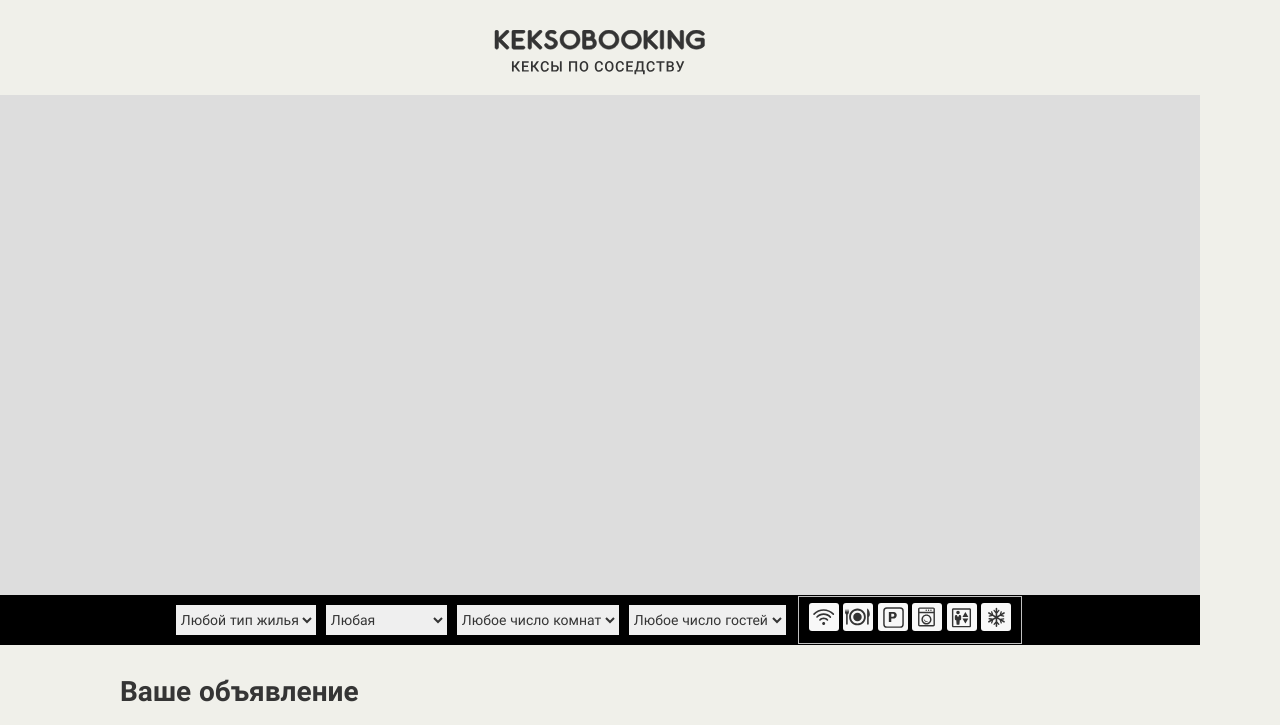
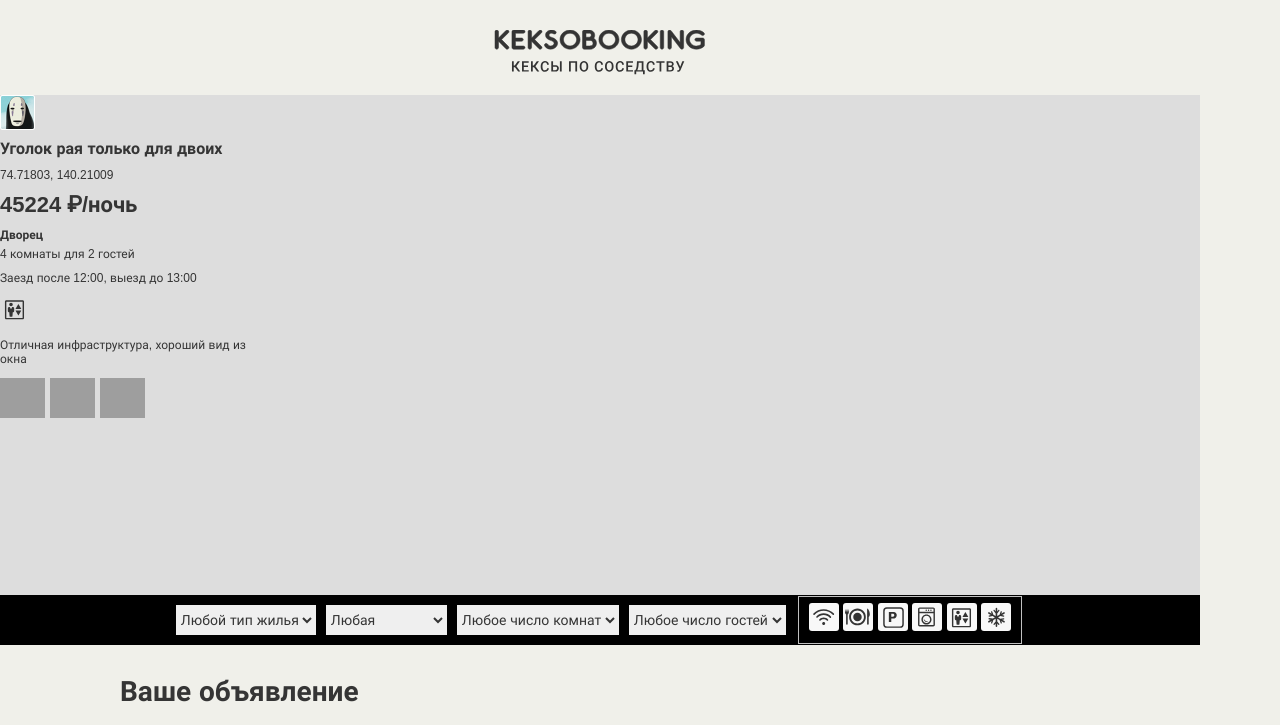
Before and after one commit to VolkovGennadiy/1567669-keksobooking-22, a website with bundled scripts: page index.html in a window 1280 px wide. Shown: the top 725 px of the page. Built offline with nearby package versions, Linux system fonts and the light colour scheme; grey boxes are pictures that could not be loaded.

Commit message:
Отрисуй меня полностью (часть 1)

```diff
--- a/index.html
+++ b/index.html
@@ -227,6 +227,6 @@
       <button type="button" class="error__button">Попробовать снова</button>
     </div>
   </template>
-<script src="js/main.js" type="module"></script>
+<script src="./js/main.js" type="module"></script>
 </body>
 </html>
--- a/js/data.js
+++ b/js/data.js
@@ -1,4 +1,10 @@
-import {getRandomIntegerRange, getRandomFloatRange} from './util.js';
+import {
+  getRandomIntegerRange,
+  getRandomFloatRange,
+  getRandomObjectValue,
+  getArrayRandomElements,
+  getArrayQuantityRandomElements
+} from './util.js';
 
 const AVATAR_QUANTITY = 8;
 const CARDS_QUANTITY = 10;
@@ -24,12 +30,12 @@ const Price = {
   max: 100000,
 }
 
-const TYPE_HOUSINGS = [
-  'palace',
-  'flat',
-  'house',
-  'bungalow',
-];
+const TYPE_HOUSINGS = {
+  bungalo: 'Бунгало',
+  flat: 'Квартира',
+  house: 'Дом',
+  palace: 'Дворец',
+};
 
 const RoomsQuantity = {
   min: 1,
@@ -78,39 +84,6 @@ const getAheadZeroRandomNumber = (quantity) => {
 };
 
 /**
- * Выбирает случайный элемент из массива, возможно повторение
- * @param {Array} array - входной массив
- * @return {*} случайный элемент массива
- */
-const getArrayRandomElements = (array) => {
-  return array[Math.floor(Math.random() * array.length)];
-};
-
-/**
- * Перемешивает элементы массива в случайном порядке
- * @param {array} array — исходный массив
- * @return {array} — итоговый массив
- */
-const shufleArray = (array) => {
-  for (let i = array.length - 1; i > 0; i--) {
-    const j = Math.floor(Math.random()*(i + 1));
-    const temp = array[j];
-    array[j] = array[i];
-    array[i] = temp;
-  }
-  return array;
-}
-
-/**
- * Выбирает случает элемент из массива.
- * @param {Array} array - входной массив
- * @return {*} случайный элемент массива
- */
-const getArrayQuantityRandomElements = (array) => {
-  return shufleArray(array).slice(0, getRandomIntegerRange(1, array.length));
-}
-
-/**
  * Генерирует объект объявления из заданных набора данных
  * @return {object} — итоговый объект объявления
  */
@@ -126,7 +99,7 @@ const createCard = () => {
       title: getArrayRandomElements(TITLES),
       adress: coordinatesX + ', ' + coordinatesY,
       price: getRandomIntegerRange(Price.min, Price.max),
-      type: getArrayRandomElements(TYPE_HOUSINGS),
+      type: getRandomObjectValue(TYPE_HOUSINGS),
       rooms: getRandomIntegerRange(RoomsQuantity.min, RoomsQuantity.max),
       guests: getRandomIntegerRange(QuestsQuantity.min, QuestsQuantity.max),
       checkin: getArrayRandomElements(CHECKIN_CHECKOUT_TIMES),
--- a/js/main.js
+++ b/js/main.js
@@ -1,3 +1,2 @@
-import {createCardList, CARDS_QUANTITY} from './data.js';
-
-createCardList(CARDS_QUANTITY);
+import './data.js';
+import './rendercard.js';
--- /dev/null
+++ b/js/rendercard.js
@@ -0,0 +1,62 @@
+import {
+  createCardList,
+  CARDS_QUANTITY
+} from './data.js';
+
+const PreviewsSizes = {
+  WIDTH: 45,
+  HEIGHT: 40,
+};
+
+const popupTemplate = document.querySelector('#card')
+  .content
+  .querySelector('.popup');
+
+const renderPopup = (popup) => {
+  const popupElement = popupTemplate.cloneNode(true)
+  const photosList = popupElement.querySelector('.popup__photos');
+  const featuresList = popupElement.querySelector('.popup__features');
+
+  const renderPhotoList = () => {
+    photosList.textContent = '';
+    popup.offer.photos.forEach((item, i) => {
+      let photo = document.createElement('img');
+      photo.src = popup.offer.photos[i];
+      photo.classList.add('popup__photo');
+      photo.alt = 'Изображение недвижимости';
+      photosList.appendChild(photo);
+      photo.style.width = `${PreviewsSizes.WIDTH}px`;
+      photo.style.height = `${PreviewsSizes.HEIGHT}px`;
+    });
+  };
+
+  const renderFeatureList = () => {
+    featuresList.textContent = '';
+    popup.offer.features.forEach((item, i) => {
+      let feature = document.createElement('li');
+      feature.classList.add('popup__feature', `popup__feature--${popup.offer.features[i]}`);
+      featuresList.append(feature);
+    });
+  };
+
+  popupElement.querySelector('.popup__title').textContent = popup.offer.title;
+  popupElement.querySelector('.popup__text--address').textContent = popup.offer.adress;
+  popupElement.querySelector('.popup__text--price').textContent = `${popup.offer.price} ₽/ночь`;
+  popupElement.querySelector('.popup__type').textContent = popup.offer.type;
+  popupElement.querySelector('.popup__text--capacity').textContent = `${popup.offer.rooms} комнаты для ${popup.offer.guests} гостей`;
+  popupElement.querySelector('.popup__text--time').textContent = `Заезд после ${popup.offer.checkin}, выезд до ${popup.offer.checkout}`;
+  if (popup.offer.features.length) {
+    renderFeatureList();
+  }
+  popupElement.querySelector('.popup__description').textContent = popup.offer.description;
+  if (popup.offer.photos.length) {
+    renderPhotoList();
+  }
+  popupElement.querySelector('.popup__avatar').src = popup.author.avatar;
+
+
+  return popupElement;
+}
+
+const popupsList = document.querySelector('#map-canvas');
+popupsList.appendChild(renderPopup(createCardList(CARDS_QUANTITY)[0]));
--- a/js/util.js
+++ b/js/util.js
@@ -45,4 +45,52 @@ const getRandomFloatRange = function (min, max, n) {
   return rand.toFixed(n);
 };
 
-export {getRandomIntegerRange, getRandomFloatRange};
+/**
+ * Получение случайного элемента объекта
+ * @param {object} object — исходный объект
+ * @return {string|number|object} — значение объекта со случайным ключом
+ */
+const getRandomObjectValue = (object) => {
+  return object[Object.keys(object)[Math.floor(Math.random() * Object.keys(object).length)]];
+};
+
+/**
+ * Выбирает случайный элемент из массива, возможно повторение
+ * @param {Array} array - входной массив
+ * @return {*} случайный элемент массива
+ */
+const getArrayRandomElements = (array) => {
+  return array[Math.floor(Math.random() * array.length)];
+};
+
+/**
+ * Выбирает случает элемент из массива.
+ * @param {Array} array - входной массив
+ * @return {*} случайный элемент массива
+ */
+const getArrayQuantityRandomElements = (array) => {
+  return shufleArray(array).slice(0, getRandomIntegerRange(1, array.length));
+}
+
+/**
+ * Перемешивает элементы массива в случайном порядке
+ * @param {array} array — исходный массив
+ * @return {array} — итоговый массив
+ */
+const shufleArray = (array) => {
+  for (let i = array.length - 1; i > 0; i--) {
+    const j = Math.floor(Math.random()*(i + 1));
+    const temp = array[j];
+    array[j] = array[i];
+    array[i] = temp;
+  }
+  return array;
+}
+
+export {
+  getRandomIntegerRange,
+  getRandomObjectValue,
+  getRandomFloatRange,
+  getArrayRandomElements,
+  getArrayQuantityRandomElements
+};
```
